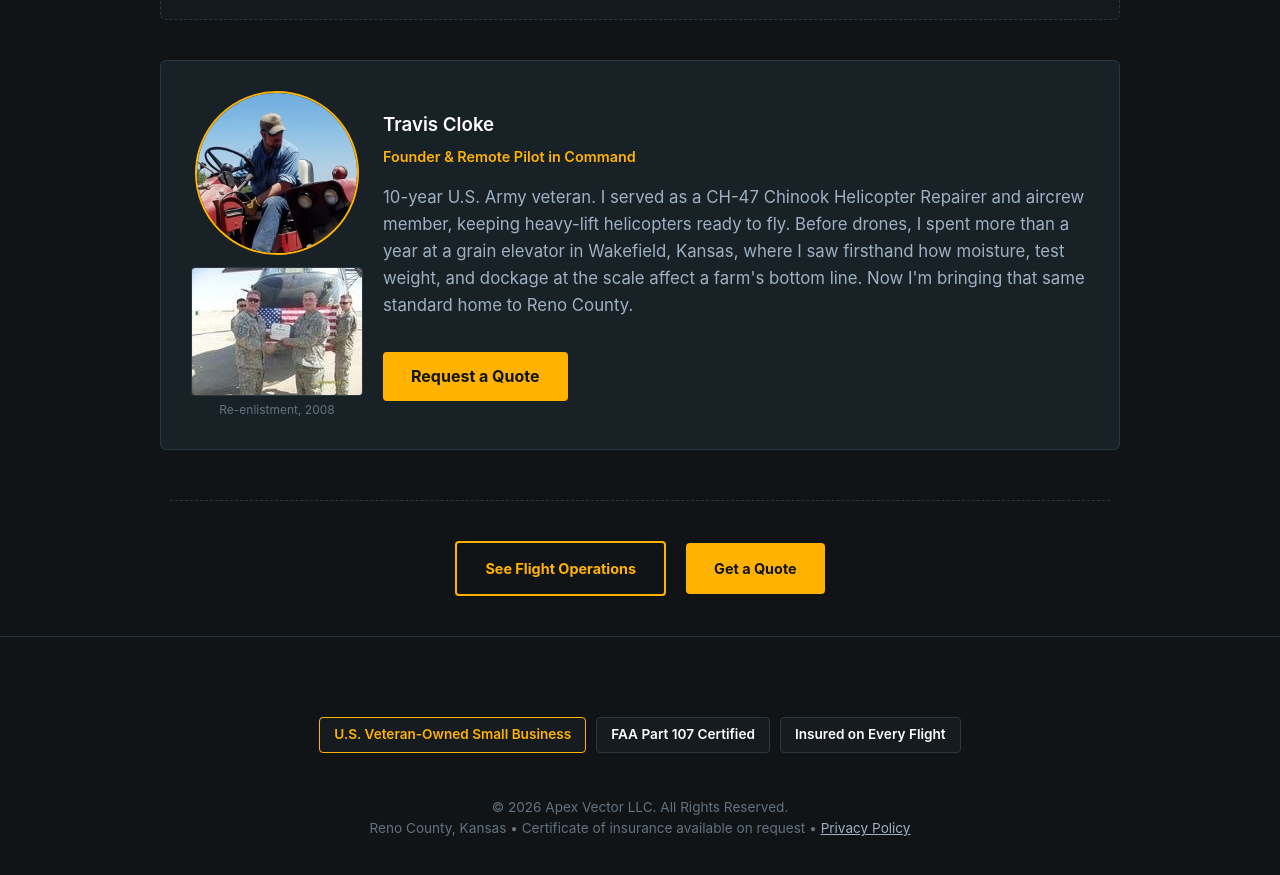
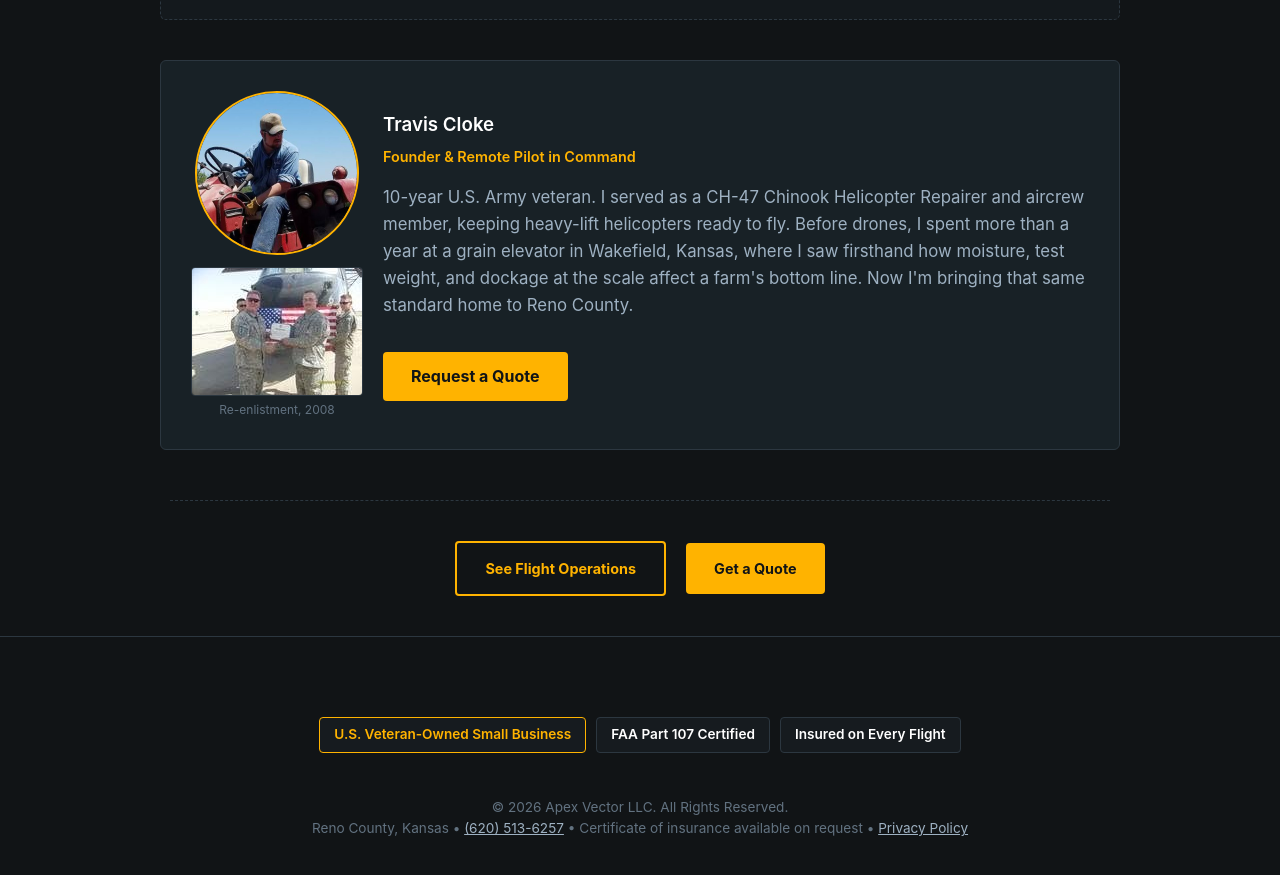
Before and after one commit to traviscloke126/traviscloke126.github.io, a Jekyll site: the page built from index.md, in a window 1280 px wide and 900 px high, scrolled down 1866 px. Shown: the top 875 px of the window. Built offline with Jekyll 4.4.1, drawn with Linux system fonts in a browser that asks for light colours; some of the changed text lies outside the part shown.

Commit message:
Add business phone number (620) 513-6257
Shows on the homepage call button, quote form, and footer.

Co-Authored-By: Claude Opus 5.5 <noreply@anthropic.com>
Claude-Session: https://claude.ai/code/session_01PhYCtg1VnRmHeFLhaQsXoG

```diff
--- a/_config.yml
+++ b/_config.yml
@@ -8,4 +8,4 @@ remote_theme: null
 
 # Business phone. Leave empty to hide it; fill in (e.g. "(620) 555-0123") and it shows
 # in the hero, the quote form, and the footer automatically.
-phone: ""
+phone: "(620) 513-6257"
```
